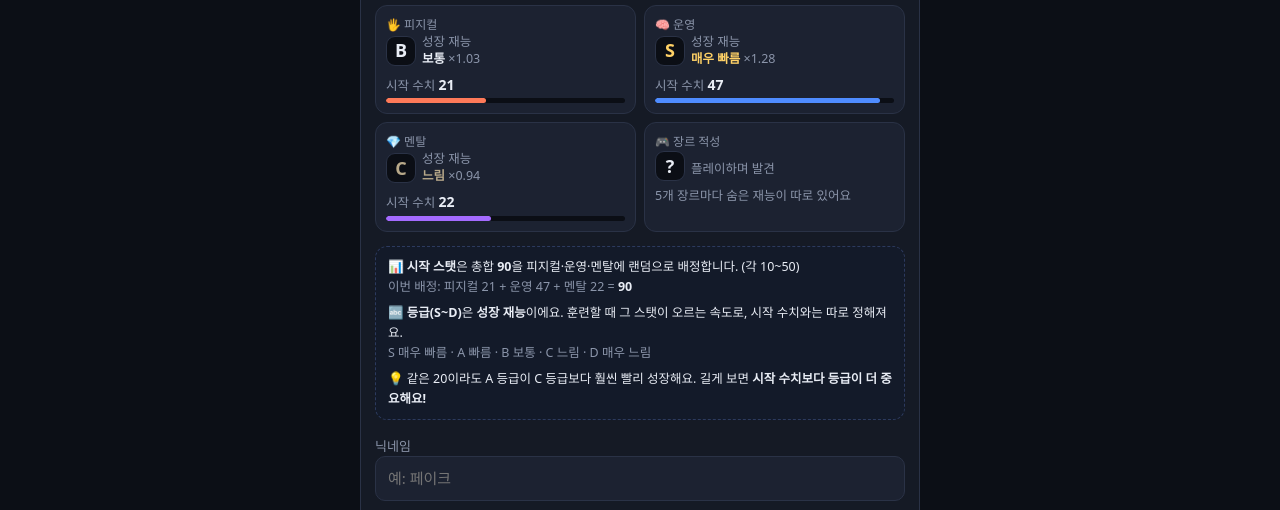
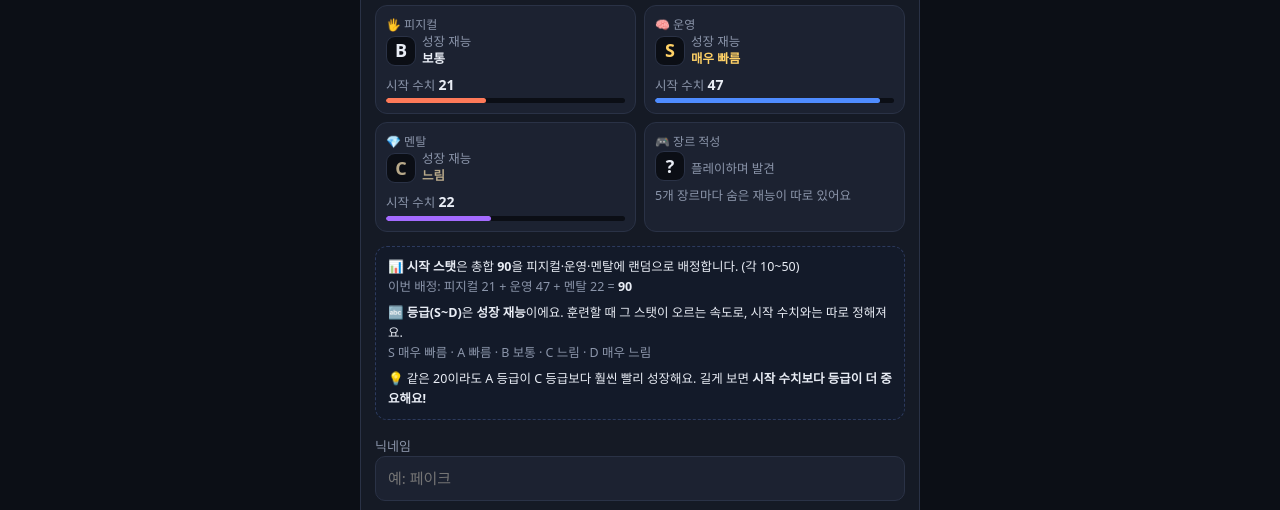
Before and after one commit to BSH0401/Web_Game, a plain HTML site: page index.html in a window 1280 px wide. Shown: the part 269-779 px from the top of the page. Drawn offline with Linux system fonts and the light colour scheme.

Commit message:
출생 가챠: 성장 재능 배율 숫자 숨기고 등급 설명만 표시
Co-Authored-By: Claude Opus 5.5 <noreply@anthropic.com>

```diff
--- a/index.html
+++ b/index.html
@@ -1158,7 +1158,7 @@ function showStart(){
   const cell = (k, label) => {
     const gr = grade(t[k]), bonus = k==='mental' && r.family.mental ? r.family.mental : 0;
     return `<div class="gcell"><div class="l">${label}</div>
-      <div class="v">${g(k)}<small class="muted gi">성장 재능<br><b class="grade-${gr}">${GRADE_INFO[gr]}</b> ×${t[k].toFixed(2)}</small></div>
+      <div class="v">${g(k)}<small class="muted gi">성장 재능<br><b class="grade-${gr}">${GRADE_INFO[gr]}</b></small></div>
       <div class="sv">시작 수치 <b>${d[k]}</b>${bonus?` <span style="color:var(--good)">+${bonus} 헝그리 정신</span>`:''}
         <div class="bar"><i style="width:${(d[k]+bonus)/START_MAX*100}%;--c:${STAT_COLORS[k]}"></i></div></div></div>`;
   };
```
